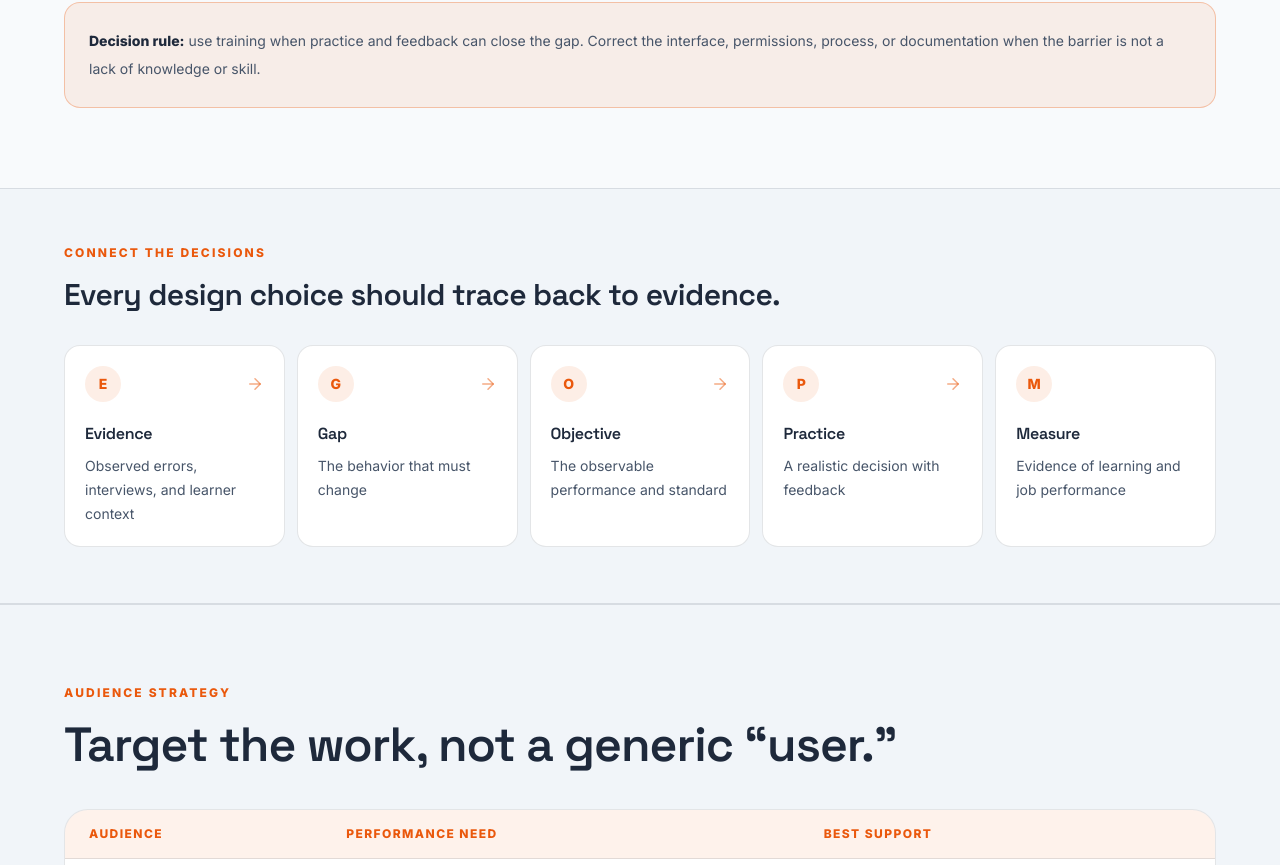
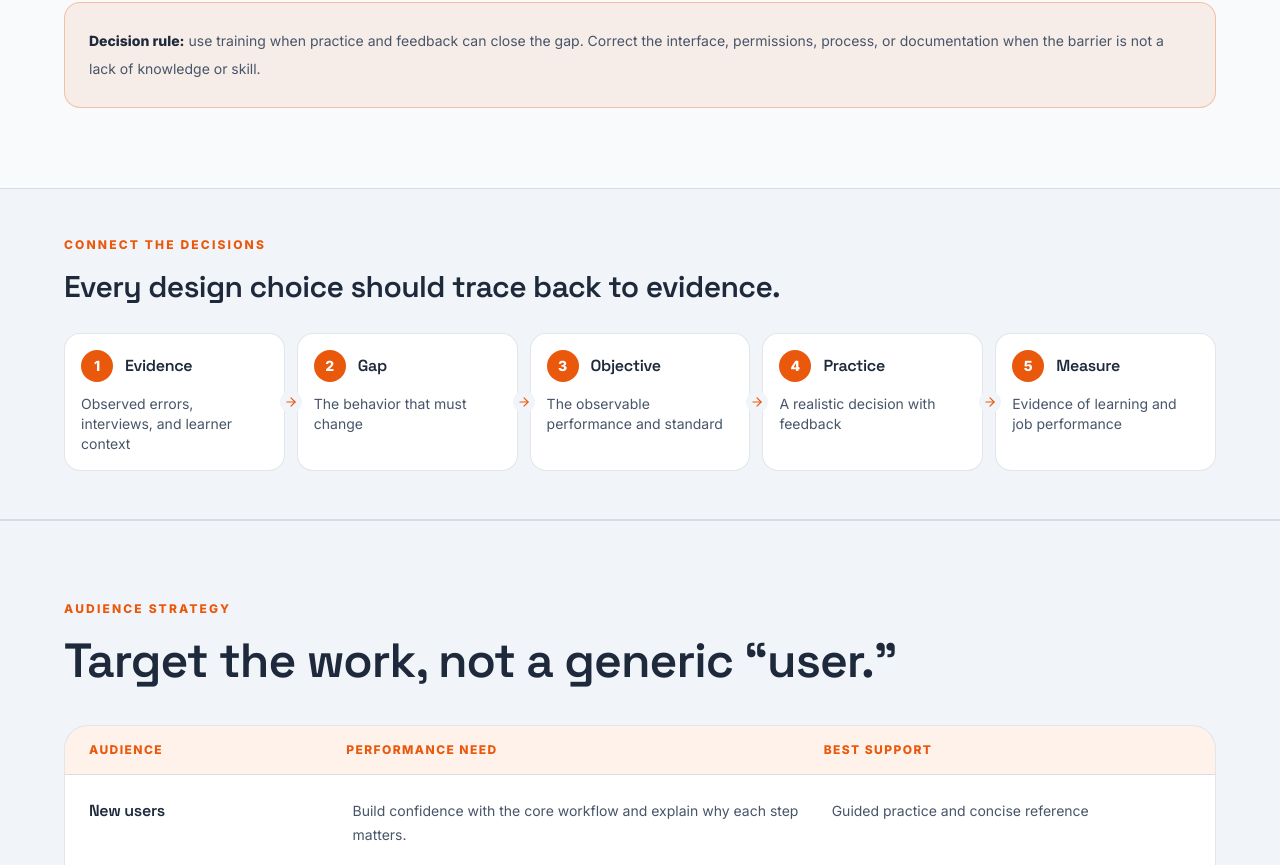
Before and after one commit to dgutensohn03/dg-portfolio, a Next.js app: page /learn/enterprise-system-training in a window 1280 px wide. Shown: the part 2655-3520 px from the top of the page. Built offline with nearby package versions, Linux system fonts and the light colour scheme.

Commit message:
Refine Learn visuals, spacing, and interactions

```diff
--- a/src/app/learn/enterprise-system-training/page.tsx
+++ b/src/app/learn/enterprise-system-training/page.tsx
@@ -176,13 +176,13 @@ export default function EnterpriseSystemTraining() {
           </div>
         </section>
 
-        <section className="case-band border-y border-[var(--hairline)] px-5 py-14 sm:px-6">
+        <section className="case-band border-y border-[var(--hairline)] px-5 py-12 sm:px-6">
           <div className="mx-auto max-w-6xl">
             <Eyebrow>Connect the decisions</Eyebrow>
             <h2 className="mt-4 max-w-3xl text-2xl font-semibold sm:text-3xl">
               Every design choice should trace back to evidence.
             </h2>
-            <div className="mt-8 grid gap-3 lg:grid-cols-5">
+            <div className="decision-path mt-7 grid gap-3 md:grid-cols-5">
               {[
                 [
                   "Evidence",
@@ -195,24 +195,24 @@ export default function EnterpriseSystemTraining() {
               ].map(([title, detail], index) => (
                 <article
                   key={title}
-                  className="relative rounded-2xl border border-[var(--hairline)] bg-[var(--case-card)] p-5"
+                  className="decision-step relative rounded-2xl border border-[var(--hairline)] bg-[var(--case-card)] p-4"
                 >
-                  <div className="flex items-center justify-between">
-                    <span className="grid h-9 w-9 place-items-center rounded-full bg-[var(--accent)]/10 text-sm font-bold text-[var(--accent)]">
-                      {title.charAt(0)}
+                  <div className="flex items-center gap-3">
+                    <span className="grid h-8 w-8 shrink-0 place-items-center rounded-full bg-[var(--accent)] text-sm font-bold text-white">
+                      {index + 1}
                     </span>
-                    {index < 4 && (
-                      <ArrowRight
-                        aria-hidden="true"
-                        className="hidden text-[var(--accent)]/50 lg:block"
-                        size={18}
-                      />
-                    )}
+                    <h3 className="font-semibold">{title}</h3>
                   </div>
-                  <h3 className="mt-5 font-semibold">{title}</h3>
-                  <p className="mt-2 text-sm leading-6 text-[var(--muted)]">
+                  <p className="mt-3 text-sm leading-5 text-[var(--muted)]">
                     {detail}
                   </p>
+                  {index < 4 && (
+                    <ArrowRight
+                      aria-hidden="true"
+                      className="decision-arrow absolute -right-[1.15rem] top-1/2 z-10 hidden -translate-y-1/2 rounded-full bg-[var(--case-band)] p-1 text-[var(--accent)] md:block"
+                      size={22}
+                    />
+                  )}
                 </article>
               ))}
             </div>
@@ -252,7 +252,7 @@ export default function EnterpriseSystemTraining() {
           </div>
         </section>
 
-        <section className="case-base px-5 py-16 sm:px-6">
+        <section className="case-base px-5 py-12 sm:px-6">
           <div className="mx-auto max-w-5xl space-y-5">
             <TrainingRecommender />
             <PracticalToolkit
```
